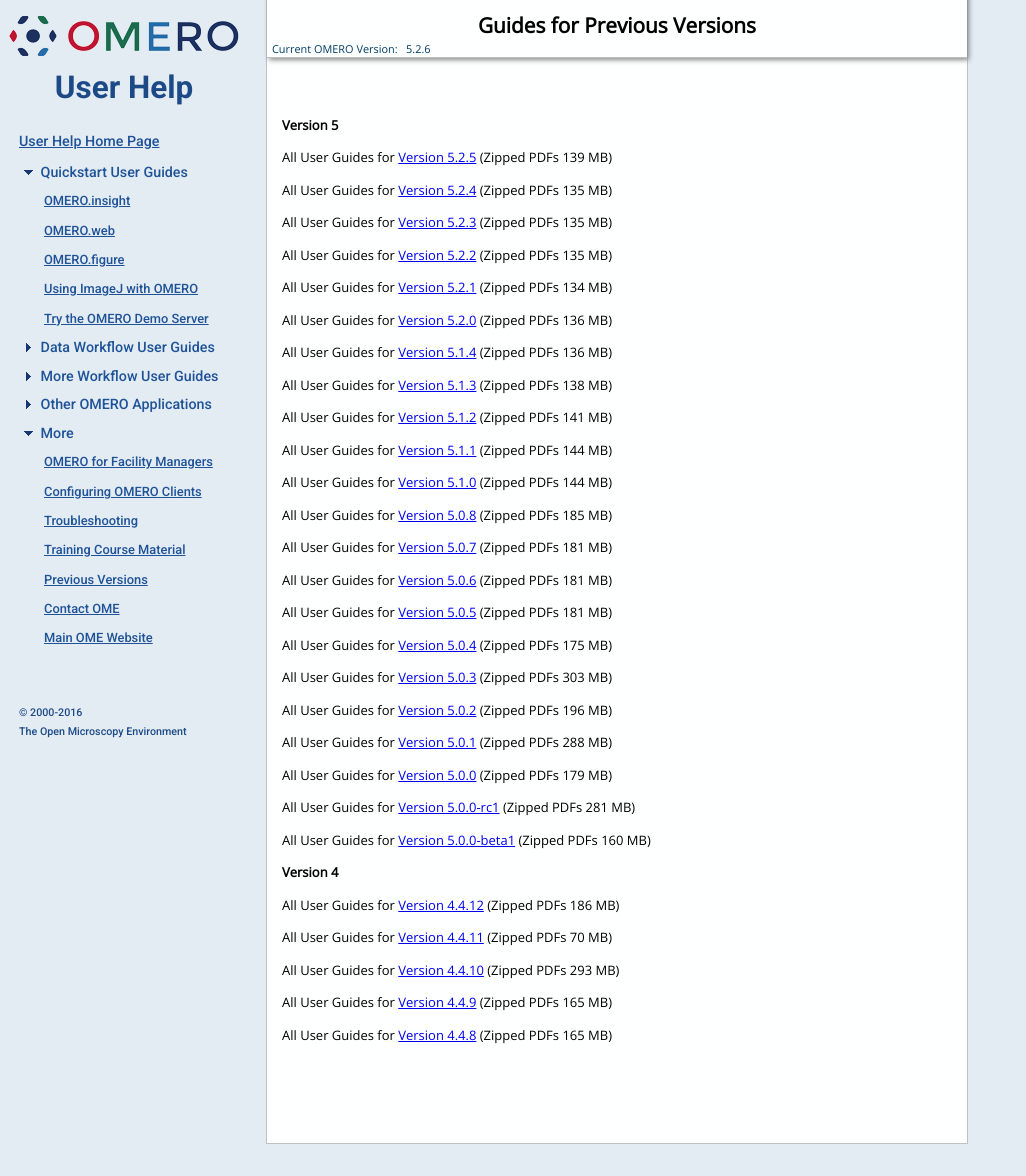
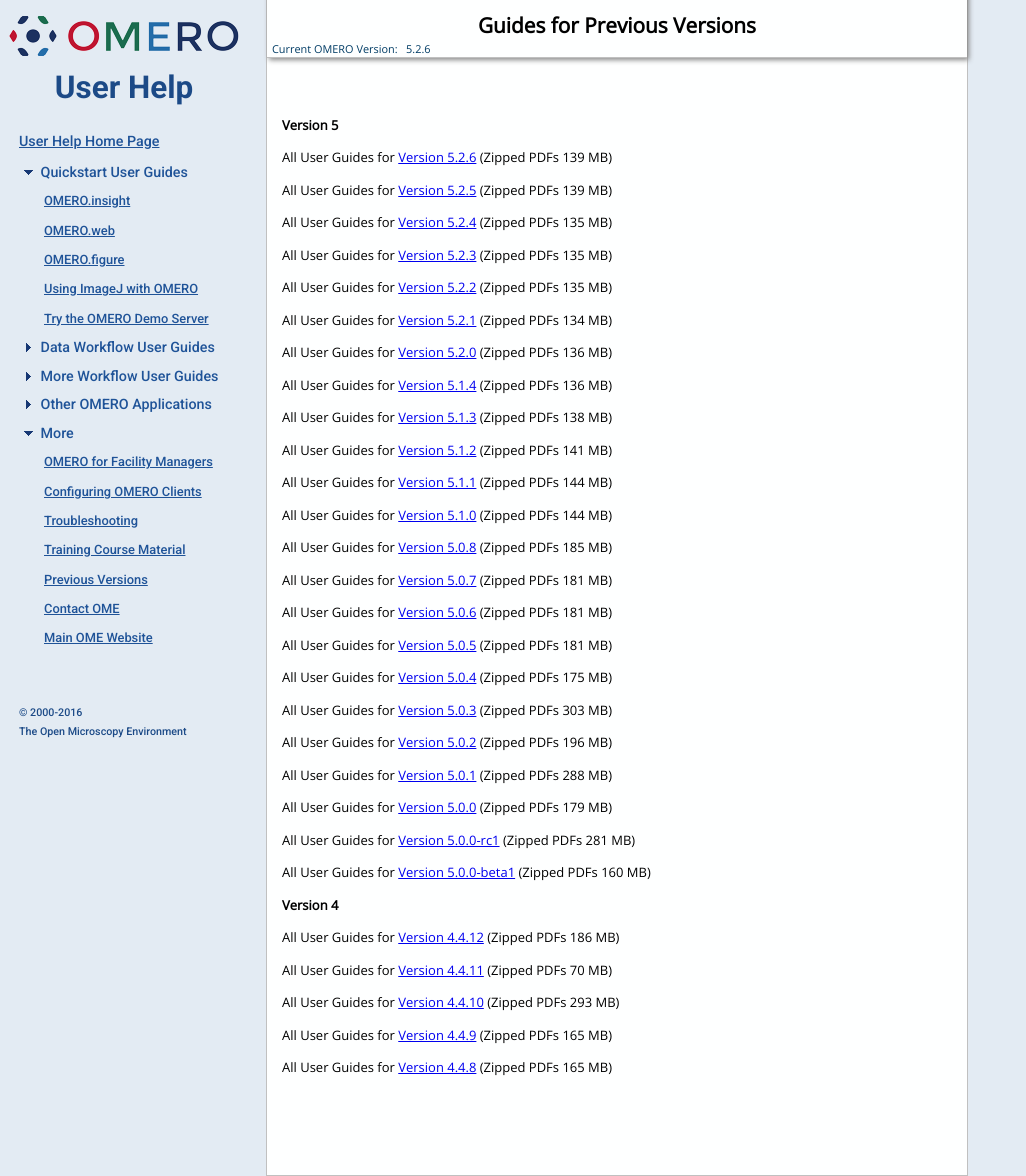
Before and after one commit to snoopycrimecop/ome-help, a Jekyll site: the page built from previous.html, in a window 1280 px wide and 1176 px high. Shown: the whole window, without its empty margins (0-1026 px from the left). Built offline with Jekyll 4.4.1, drawn with Linux system fonts in a browser that asks for light colours; Markdown is read by kramdown in place of the engine named in the settings.

Commit message:
Update version numbers to 5.2.7

```diff
--- a/index.html
+++ b/index.html
@@ -11,9 +11,9 @@
 
 <p>The <a href="previous.html">Guides for Previous Versions</a> page has links to archives of older versions.</p>
 
-<p>The <a href="resources.html">Training Course Material</a> page contains links to material for printing out and using in training sessions, ZIP archives of the PDFs for all the current versions, customised versions of some of the Guides and other resources such as  Omnigraffle&reg; and Word&reg; files.</p>
+<p>The <a href="resources.html">Training Course Material</a> page contains links to material for printing out and using in training sessions, ZIP archives of the PDFs for all the current versions, customised versions of some of the Guides and other resources such as Omnigraffle&reg; and Word&reg; files.</p>
 
-<p>The current release version of OMERO.insight is 5.2.6. You can tell what version of OMERO you are using by looking at the login screen, or selecting <span class="bold">About OMERO.insight</span> from the Help menu in OMERO.insight.</p>
+<p>The current release version of OMERO.insight is 5.2.7. You can tell what version of OMERO you are using by looking at the login screen, or selecting <span class="bold">About OMERO.insight</span> from the Help menu in OMERO.insight.</p>
 
 <p><img src="images/indexVersion.jpg" alt="OMERO.insight Version" style="width: 80%;"/></p>
 
--- a/previous.html
+++ b/previous.html
@@ -11,6 +11,8 @@
 </div> <!-- end #line-block -->
 
 <h3>Version 5</h3>
+
+<p>All User Guides for <a href="http://downloads.openmicroscopy.org/help/archives/OMERO_User_Guides_5_2_6.zip">Version 5.2.6</a> (Zipped PDFs 139 MB)</p>
 
 <p>All User Guides for <a href="http://downloads.openmicroscopy.org/help/archives/OMERO_User_Guides_5_2_5.zip">Version 5.2.5</a> (Zipped PDFs 139 MB)</p>
 
--- a/resources.html
+++ b/resources.html
@@ -14,7 +14,7 @@
 
 <p>This generally helps the participants in the training session to get started and logged in with minimal confusion.</p>
 
-<p>We have edited and assembled the PDFs we routinely use for a training session into a single <a href="http://downloads.openmicroscopy.org/help/pdfs/omero-training-manual.pdf">OMERO Training Manual</a> (121 MB) document with a customisable cover page. Be warned that this document amounts to 125 pages all told! The appropriate date and a custom logo can be added by editing the  <a href="http://downloads.openmicroscopy.org/help/resources/omero-training-manual/omero-training-manual-cover-sheet.doc">training-manual-cover-sheet.doc</a> template and replacing the cover page in the PDF.</p>
+<p>We have edited and assembled the PDFs we routinely use for a training session into a single <a href="http://downloads.openmicroscopy.org/help/pdfs/omero-training-manual.pdf">OMERO Training Manual</a> (121 MB) document with a customisable cover page. Be warned that this document amounts to 125 pages all told! The appropriate date and a custom logo can be added by editing the <a href="http://downloads.openmicroscopy.org/help/resources/omero-training-manual/omero-training-manual-cover-sheet.doc">training-manual-cover-sheet.doc</a> template and replacing the cover page in the PDF.</p>
 
 <p>Sections or pages can be added or removed from the PDF using Preview on Mac OSX or Adode Acrobat.</p>
 
```
Also changed, not shown: other parts of resources.html (+1 -1 lines), images/gettingStarted5Downloads.jpg.
